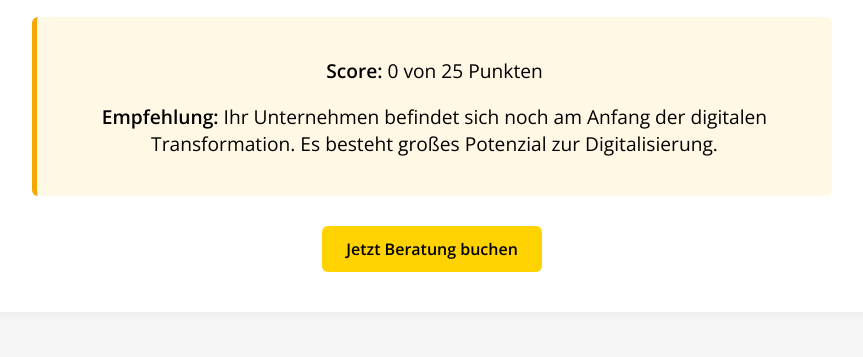
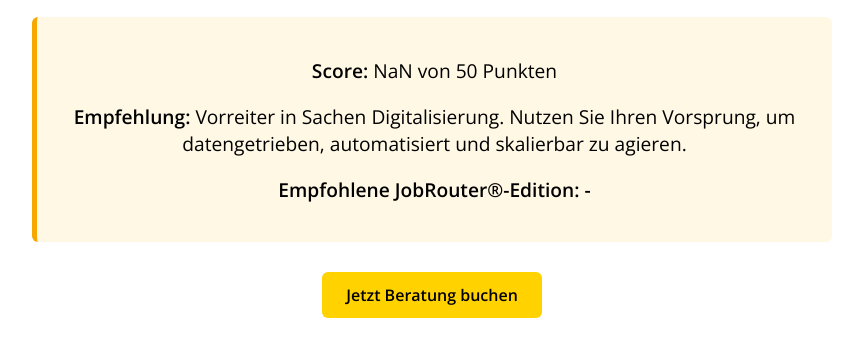
Before and after one commit to Luigi024/jobrouter_readiness_check, a plain HTML site: page auswertung.html in a window 1280 px wide. Shown: the part 127-484 px from the top of the page, without its empty margins (208-1071 px from the left). Drawn offline with nearby package versions, Linux system fonts and the light colour scheme.

Commit message:
Add files via upload

```diff
--- a/auswertung.html
+++ b/auswertung.html
@@ -49,28 +49,42 @@
     <h1>Ihre Auswertung</h1>
     <div class="score-box">
       <p><strong>Score:</strong> <span id="score">-</span></p>
-      <p><strong>Empfehlung:</strong> <span id="empfehlung">-</span></p>
+      <p><strong>Empfehlung:</strong> <span id="empfehlung">-</span></p><p><strong><span id="version"></span></strong></p>
     </div>
     <a class="cta" href="https://meetings-eu1.hubspot.com/luigi-lopez">Jetzt Beratung buchen</a>
   </div>
 
   <script>
-    const params = new URLSearchParams(window.location.search);
-    const score = parseInt(params.get('score')) || 0;
-    document.getElementById('score').textContent = score + ' von 25 Punkten';
+    const urlParams = new URLSearchParams(window.location.search);
+    const score = parseInt(urlParams.get("score"));
+    const budgetAntwort = parseInt(urlParams.get("budget"));
+    const userAntwort = parseInt(urlParams.get("user"));
 
     let empfehlung = "-";
-    if (score <= 10) {
-      empfehlung = "Ihr Unternehmen befindet sich noch am Anfang der digitalen Transformation. Es besteht großes Potenzial zur Digitalisierung.";
-    } else if (score <= 17) {
-      empfehlung = "Ihr Unternehmen hat erste Schritte unternommen. Es lohnt sich, gezielt in Prozessoptimierung zu investieren.";
-    } else if (score <= 22) {
-      empfehlung = "Ihr Unternehmen ist solide digital aufgestellt. Weitere Automatisierung ist möglich.";
+    if (score <= 15) {
+      empfehlung = "Digitalisierung steht noch ganz am Anfang. Es besteht großer Handlungsbedarf in den Bereichen IT, Tools und Strategie.";
+    } else if (score <= 27) {
+      empfehlung = "Gute Ansätze erkennbar. Sie haben begonnen, digital zu denken – jetzt braucht es konkrete Maßnahmen und Investitionen.";
+    } else if (score <= 36) {
+      empfehlung = "Solide digitale Basis. Ihre Organisation hat bereits Struktur – durch gezielte Automatisierung und Integration können Sie Ihre Effizienz steigern.";
     } else {
-      empfehlung = "Ihr Unternehmen ist hervorragend digitalisiert. Nutzen Sie diesen Vorsprung!";
+      empfehlung = "Vorreiter in Sachen Digitalisierung. Nutzen Sie Ihren Vorsprung, um datengetrieben, automatisiert und skalierbar zu agieren.";
     }
 
-    document.getElementById('empfehlung').textContent = empfehlung;
-  </script>
+    let version = "-";
+    if (budgetAntwort === 0 || budgetAntwort === 1) {
+      version = "Keine passende JobRouter®-Edition (Budget zu gering)";
+    } else if (budgetAntwort === 2) {
+      version = (userAntwort === 0 || userAntwort === 1) ? "JobRouter® Starter oder Advanced" : "Nicht empfohlen (Nutzerzahl zu hoch)";
+    } else if (budgetAntwort === 3) {
+      version = (userAntwort === 0) ? "JobRouter® Advanced" : "JobRouter® Advanced oder Premium";
+    } else if (budgetAntwort === 4) {
+      version = "JobRouter® Premium";
+    }
+
+    document.getElementById("score").textContent = score + " von 50 Punkten";
+    document.getElementById("empfehlung").textContent = empfehlung;
+    document.getElementById("version").textContent = "Empfohlene JobRouter®-Edition: " + version;
+</script>
 </body>
 </html>
```
